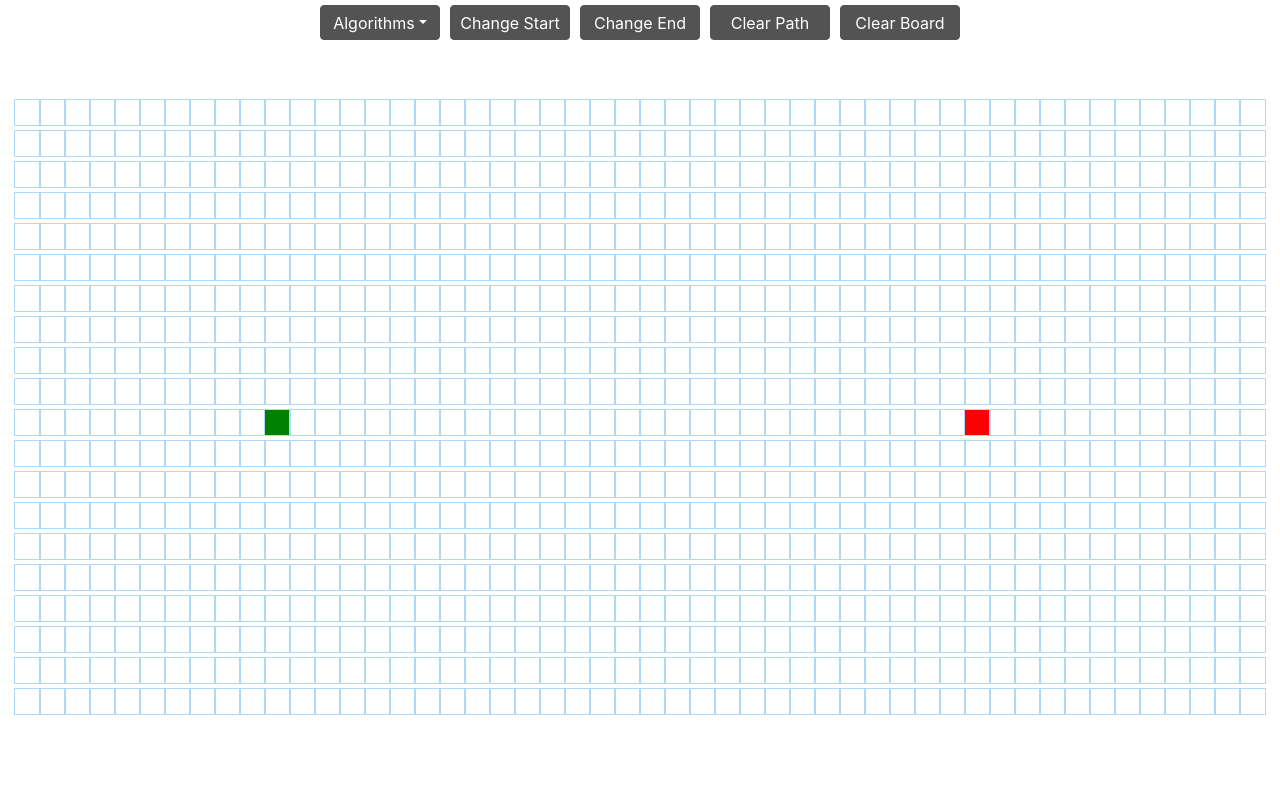
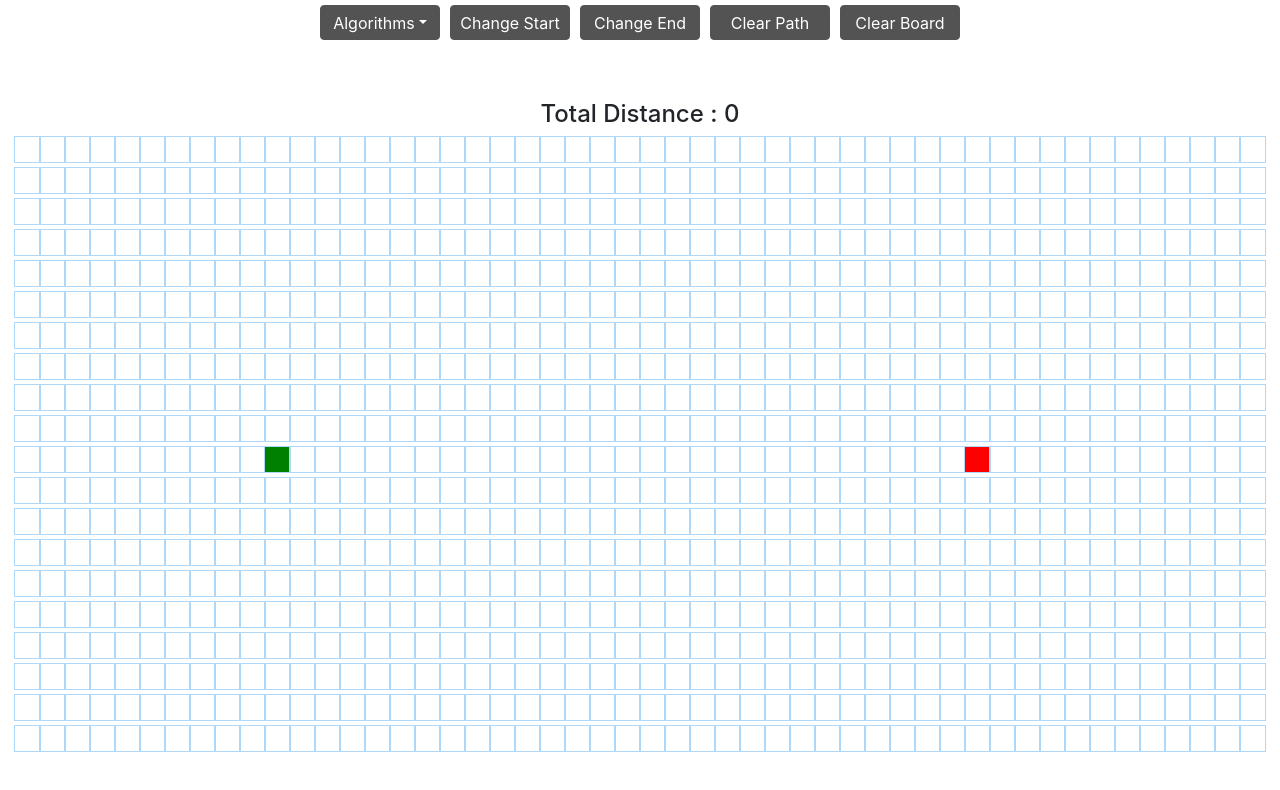
Before and after one commit to roshbhaskar/PathVisualizer, a React (Create React App) app in the folder pathvisualizer/: page / in a window 1280 px wide. Shown: the top 790 px of the page. Built offline with nearby package versions, Linux system fonts and the light colour scheme.

Commit message:
Distance calculation

```diff
--- a/pathvisualizer/src/Pathfinder/pathfinder.js
+++ b/pathvisualizer/src/Pathfinder/pathfinder.js
@@ -48,6 +48,7 @@ export default class PathfindingVisualizer extends Component {
       visited_arr: [], // all the nodes traversed by the algo
       shortest_path:[], //shortest path from start to end
       maze:[], //holds all the walls for the maze
+      distance : 0
     };
 
   }
@@ -137,12 +138,14 @@ export default class PathfindingVisualizer extends Component {
 
       this.animateDijkstra(visitedNodesInOrder, nodesInShortestPathOrder);
       console.log("finish",finishNode,"shortest",nodesInShortestPathOrder,visitedNodesInOrder);
-
+      var lastObj = nodesInShortestPathOrder.length-1
+      //console.log("Last Obj",lastObj[0].totalDistance);
 
      // this.setState({lock:false});
       this.setState({
         visited_arr:visitedNodesInOrder,
         shortest_path:nodesInShortestPathOrder,
+        distance: lastObj
         });
 
     }
@@ -172,14 +175,15 @@ export default class PathfindingVisualizer extends Component {
 
       this.animateDijkstra(visitedNodesInOrder, nodesInShortestPathOrder);
       //console.log("finish",finishNode,"shortest",nodesInShortestPathOrder,visitedNodesInOrder);
-
+      var lastObj = nodesInShortestPathOrder.length -1
+      //console.log("Last Obj",lastObj[0].totalDistance);
 
      // this.setState({lock:false});
       this.setState({
         visited_arr:visitedNodesInOrder,
         shortest_path:nodesInShortestPathOrder,
+        distance: lastObj
         });
-
     }
 
     //console.log(this.state.shortest_path,"hi",nodesInShortestPathOrder);
@@ -207,12 +211,14 @@ export default class PathfindingVisualizer extends Component {
 
       this.animateDijkstra(visitedNodesInOrder, nodesInShortestPathOrder);
       //console.log("finish",finishNode,"shortest",nodesInShortestPathOrder,visitedNodesInOrder);
-
+      var lastObj = nodesInShortestPathOrder.length-1
+      //console.log(nodesInShortestPathOrder,lastObj,"Last Obj",lastObj[0].totalDistance);
 
      // this.setState({lock:false});
       this.setState({
         visited_arr:visitedNodesInOrder,
         shortest_path:nodesInShortestPathOrder,
+        distance: lastObj
         });
 
     }
@@ -241,13 +247,15 @@ export default class PathfindingVisualizer extends Component {
     else{
 
       this.animateDijkstra(visitedNodesInOrder, nodesInShortestPathOrder);
-      //console.log("finish",finishNode,"shortest",nodesInShortestPathOrder,visitedNodesInOrder);
-
+      //console.log("finish",finishNode,"shortest",nodesInShortestPathOrder);
+      var lastObj = nodesInShortestPathOrder.length -1
+      //console.log("Last Obj",lastObj[0].totalDistance);
 
      // this.setState({lock:false});
       this.setState({
         visited_arr:visitedNodesInOrder,
         shortest_path:nodesInShortestPathOrder,
+        distance: lastObj
         });
 
     }
@@ -410,7 +418,7 @@ export default class PathfindingVisualizer extends Component {
     const {visited_arr,maze,grid}=this.state;
 
     const grid_ = this.getGrid(); //get a new box
-    this.setState({grid:grid_});
+    this.setState({grid:grid_,distance:0});
 
     for (let i = 0; i <= visited_arr.length; i++) { // get rid of the animations
 
@@ -461,7 +469,7 @@ export default class PathfindingVisualizer extends Component {
 
   clearPath() {
 
-    this.setState({lock:false}); //unlock the board now for new paths
+    this.setState({lock:false,distance:0}); //unlock the board now for new paths
     const {visited_arr,maze,grid}=this.state;
 
     // const grid_ = this.getGrid(); //get a new box
@@ -560,8 +568,8 @@ export default class PathfindingVisualizer extends Component {
                   Clear Board
                 </Button>
         </div>
-
         <div className="grid" >
+        <h4>Total Distance : {this.state.distance}</h4>
           {grid.map((row, rowIdx) => {
             return (
               <div key={rowIdx}>
```
Also changed, not shown: 1 other file (tests, documents, lock files or other folders).
